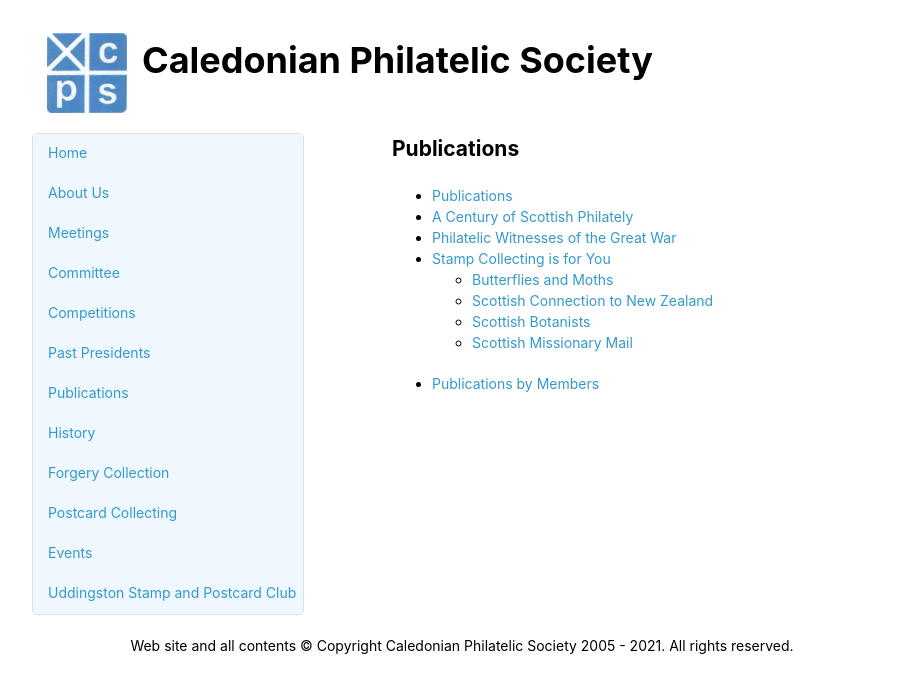
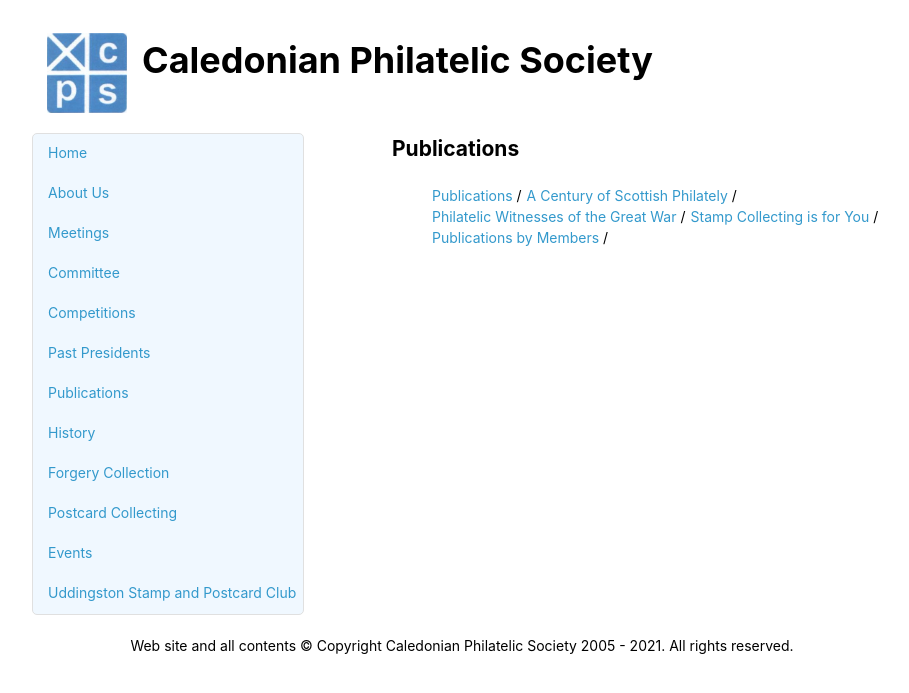
Before and after one commit to astalker/caledonian-stamps, a Jekyll site: the page built from publications.md, in a window 1280 px wide. Shown: the top 693 px of the page, without its empty margins (178-1087 px from the left). Built offline with Jekyll 4.4.1, drawn with Linux system fonts in a browser that asks for light colours; our own code applies the rules of GitHub Pages for plain Markdown files.

Commit message:
Menu changes

```diff
--- a/_includes/events-menu.html
+++ /dev/null
@@ -1,5 +0,0 @@
-<ul class="submenu">
-    <li><a href="./events">Events</a></li>
-    <li><a href="./kelvin-hall-open-days-and-chinese-new-year">Kelvin Hall Open Days and Chinese New Year</a></li>
-    <li><a href="./social-evening">Social Evening</a></li>
-</ul>
--- a/_includes/history-menu.html
+++ b/_includes/history-menu.html
@@ -2,9 +2,7 @@
     <li><a href="./history">History</a></li>
     <li><a href="./centennial">Centennial</a></li>
     <li><a href="./hosting-asps-annual-congress">Hosting ASPS Annual Congress</a></li>
-    <ul>
-        <li><a href="./congress-covers">Congress Covers</a></li>
-    </ul>
+    <li><a href="./congress-covers">Congress Covers</a></li>
     <li><a href="./philatelic-congress-of-great-britain">Philatelic Congress of Great Britain</a></li>
     <li><a href="./royal-philatelic-society-of-great-britain-visit-2006">Royal Philatelic Society of Great Britain Visit 2006</a></li>
 </ul>
--- a/_includes/publications-menu.html
+++ b/_includes/publications-menu.html
@@ -3,11 +3,5 @@
     <li><a href="./a-century-of-scottish-philately">A Century of Scottish Philately</a></li>
     <li><a href="./philatelic-witnesses-of-the-great-war">Philatelic Witnesses of the Great War</a></li>
     <li><a href="./stamp-collecting-is-for-you">Stamp Collecting is for You</a></li>
-    <ul>
-        <li><a href="./butterflies-and-moths">Butterflies and Moths</a></li>
-        <li><a href="./scottish-connection-to-new-zealand">Scottish Connection to New Zealand</a></li>
-        <li><a href="./scottish-botanists">Scottish Botanists</a></li>
-        <li><a href="./scottish-missionary-mail">Scottish Missionary Mail</a></li>
-    </ul>
     <li><a href="./publications-by-members">Publications by Members</a></li>
 </ul>
--- a/stylesheets/styles.css
+++ b/stylesheets/styles.css
@@ -166,6 +166,14 @@ body {
     width:80px;
   }
 
+  .submenu li {
+    float:left; margin-right: 5px;list-style: none;
+  }
+
+  .submenu li:after {
+     content: " / ";
+  }
+
   /* @media print, screen and (max-width: 960px) {
 
     div.wrapper {
```
Also changed, not shown: events.md (+3 -1 lines).
